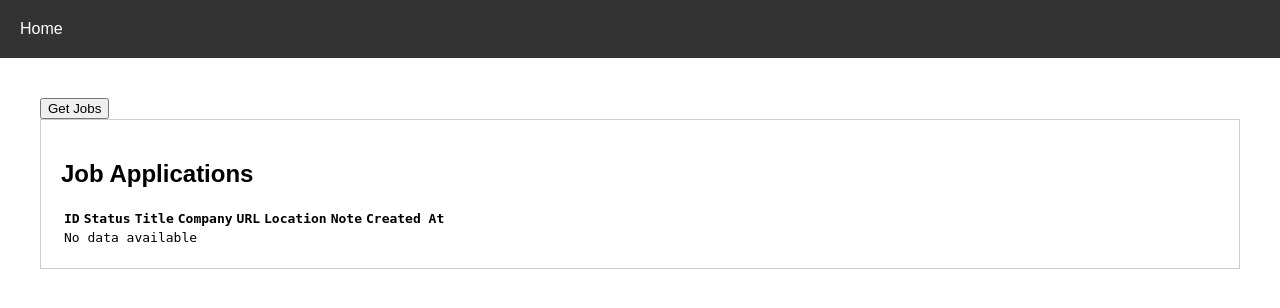
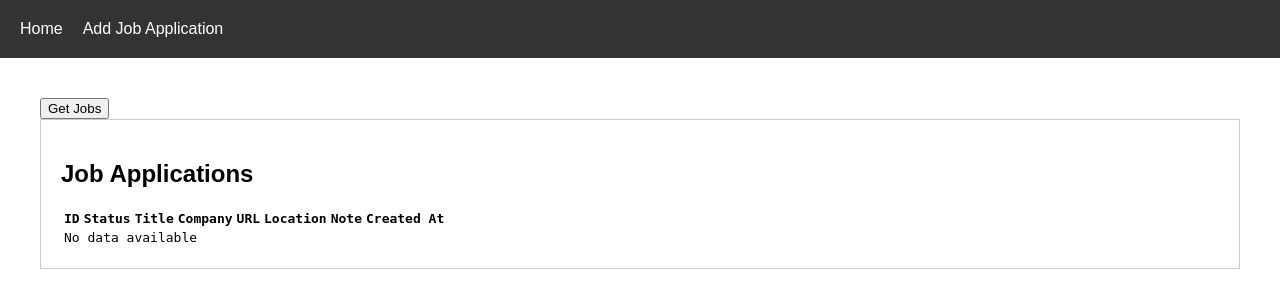
Before and after one commit to hello216/job_board_app, a Python web app: template frontend/templates/index.html in a window 1280 px wide. Shown: the top 308 px of the page. Run offline with Jinja, Linux system fonts and the light colour scheme; the template is opened without the code that fills it, so the values that code supplies are empty.

Commit message:
Added nav link to new job app form page

```diff
--- a/frontend/templates/index.html
+++ b/frontend/templates/index.html
@@ -12,6 +12,7 @@
     <nav>
       <ul>
         <li><a href="/">Home</a></li>
+        <li><a href="/new-jobs">Add Job Application</a></li>
       </ul>
     </nav>
   </header>
```
